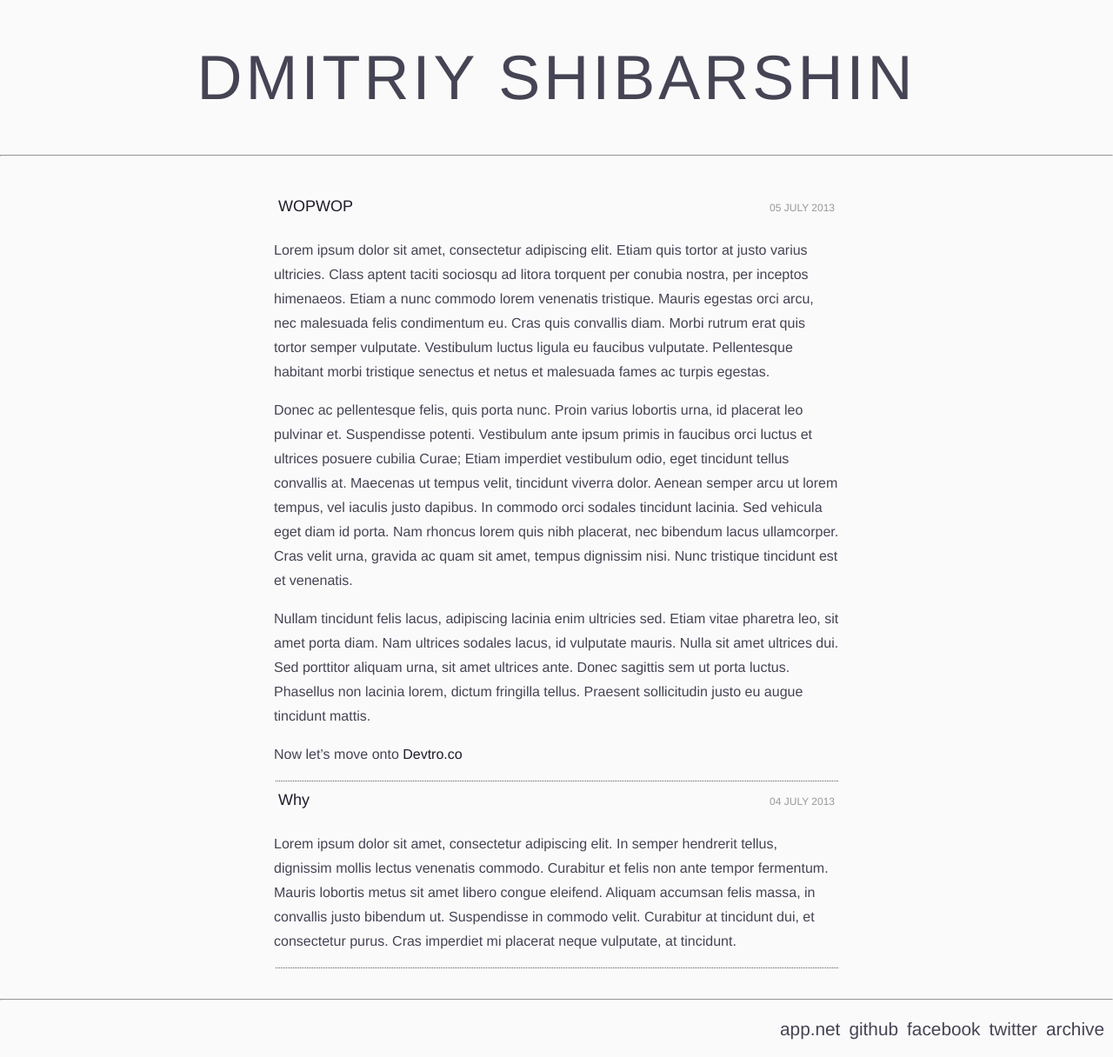
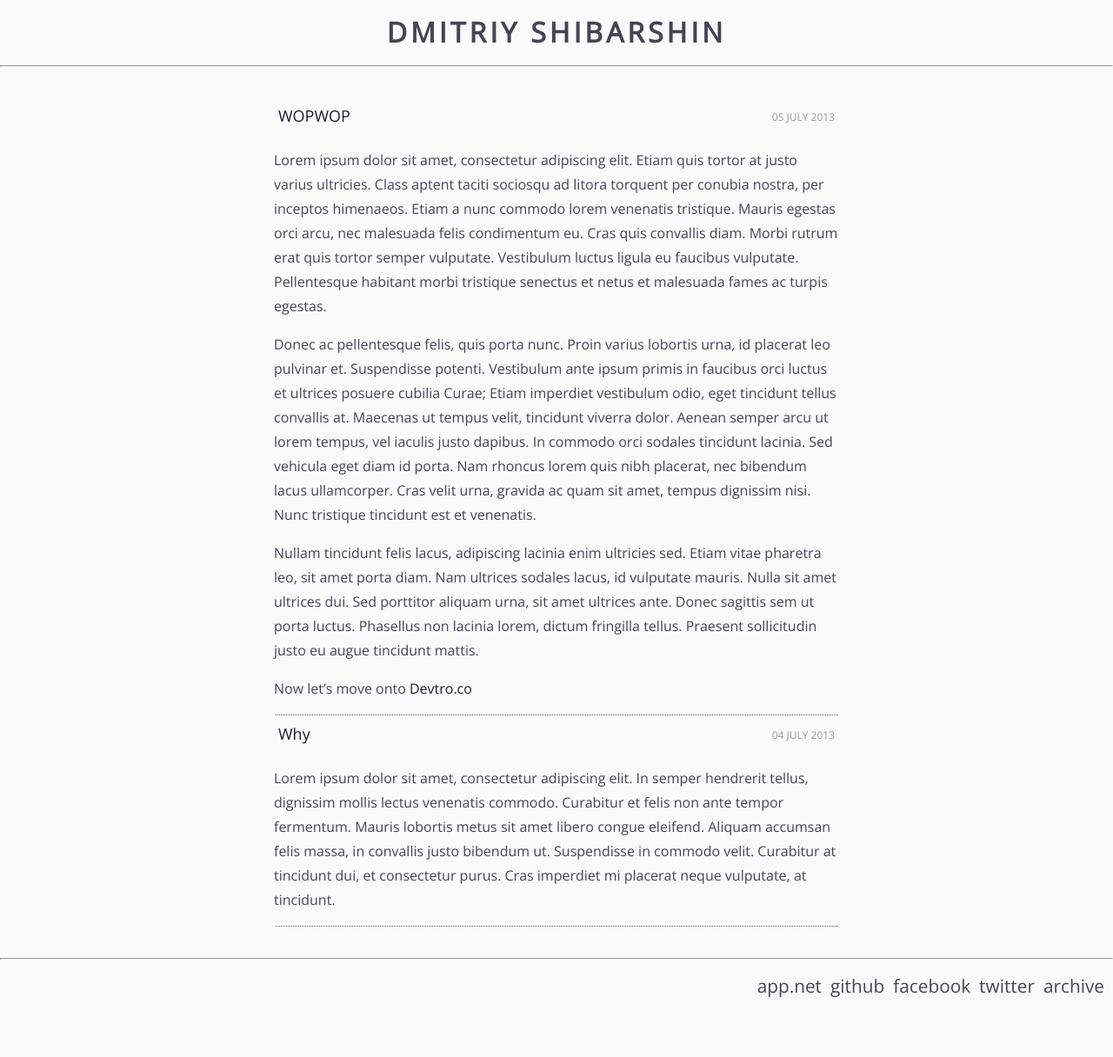
Before and after one commit to dshibarshin/shibarshin.com, a Jekyll site: the page built from index.html, in a window 1280 px wide. Shown: the whole page at 87% size. Built offline with Jekyll 4.4.1, drawn with Linux system fonts in a browser that asks for light colours; after the commit the page ends 1165 px from its top, so only the background shows below that.

```diff
--- a/_layouts/default.html
+++ b/_layouts/default.html
@@ -23,6 +23,7 @@
     <meta name="apple-mobile-web-app-status-bar-style" content="black" />
 	<link rel="apple-touch-icon-precomposed" href="/S_favicon.png" />
 	<link href='http://fonts.googleapis.com/css?family=Roboto' rel='stylesheet' type='text/css'>
+	<link href="//fonts.googleapis.com/css?family=Open+Sans" rel="stylesheet" type="text/css" />
 	<link rel="stylesheet" href="/css/main.css">
 	<link rel="stylesheet" href="/css/font-awesome.css">
 	<link rel="alternate" type="application/rss+xml" href="http://feeds.feedburner.com/dshibarshin" />
--- a/css/main.css
+++ b/css/main.css
@@ -25,7 +25,7 @@
   padding: 0;
   margin: 0;
   height: 100%;
-  font-family: "Helvetica Neue", "Helvetica", Helvetica, sans-serif;
+  font-family: "Open Sans", sans-serif;
   color: #454454;
   font-weight: normal;
   font-style: normal;
@@ -48,7 +48,7 @@
   margin: 0 auto; }
 
 .blog {
-  font-family: "Helvetica Neue", "Helvetica", Helvetica, sans-serif;
+  font-family: "Open Sans", sans-serif;
   text-rendering: optimizeLegibility;
   color: #454454;
   width: 650px;
@@ -117,7 +117,7 @@
 }
 
 footer {
-  font: 200 4.5em 'Helvetica Neue', Helvetica;
+  font-family: "Open Sans", sans-serif;
   font-size: 1.30em;
   position: absolute;
   padding-bottom: 20px;
@@ -130,7 +130,7 @@
 
 h1 {
   color: #454454;
-  font: 100 4.5em 'Helvetica Neue', Helvetica;
+  font-family: "Open Sans", sans-serif;
   text-transform: uppercase;
   text-align: center;
   letter-spacing: 4px;
```
Also changed, not shown: 5 other files.
